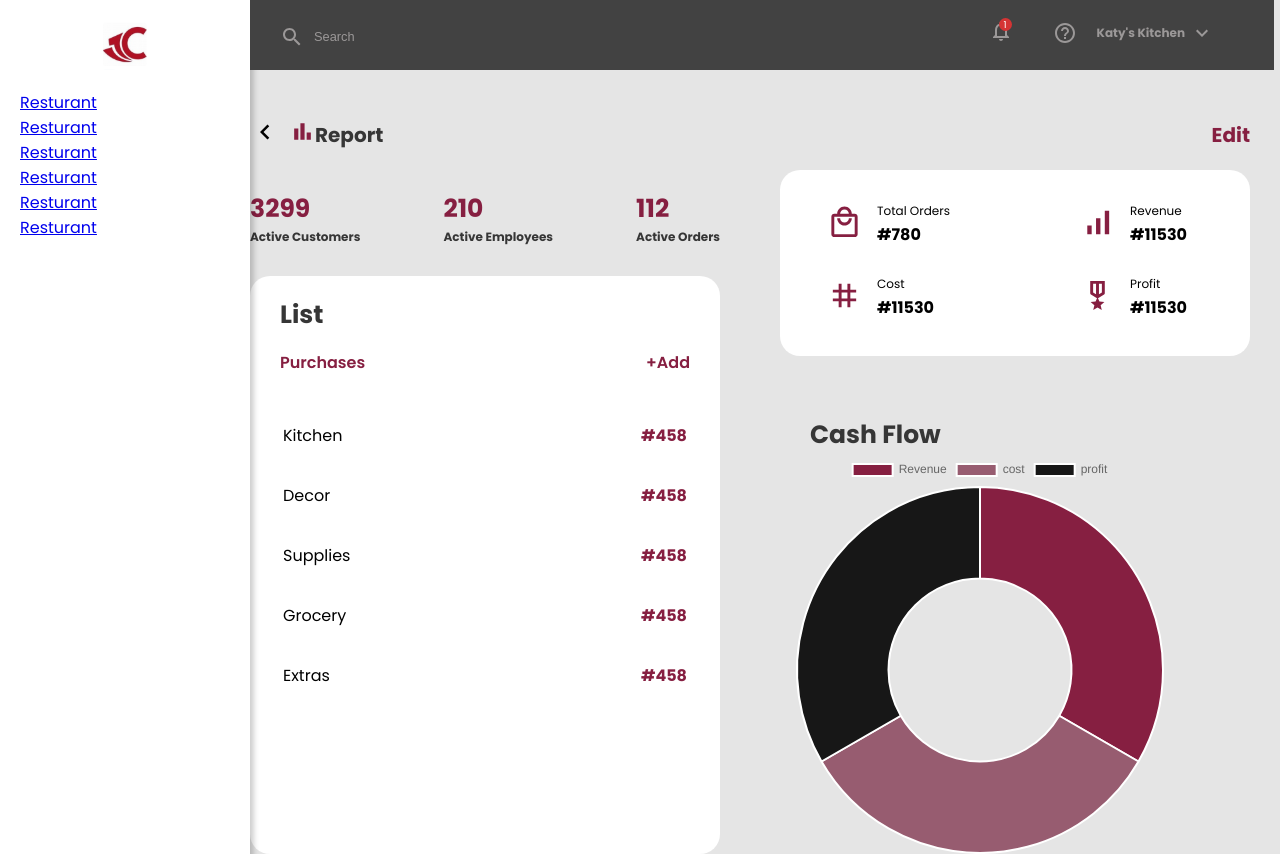
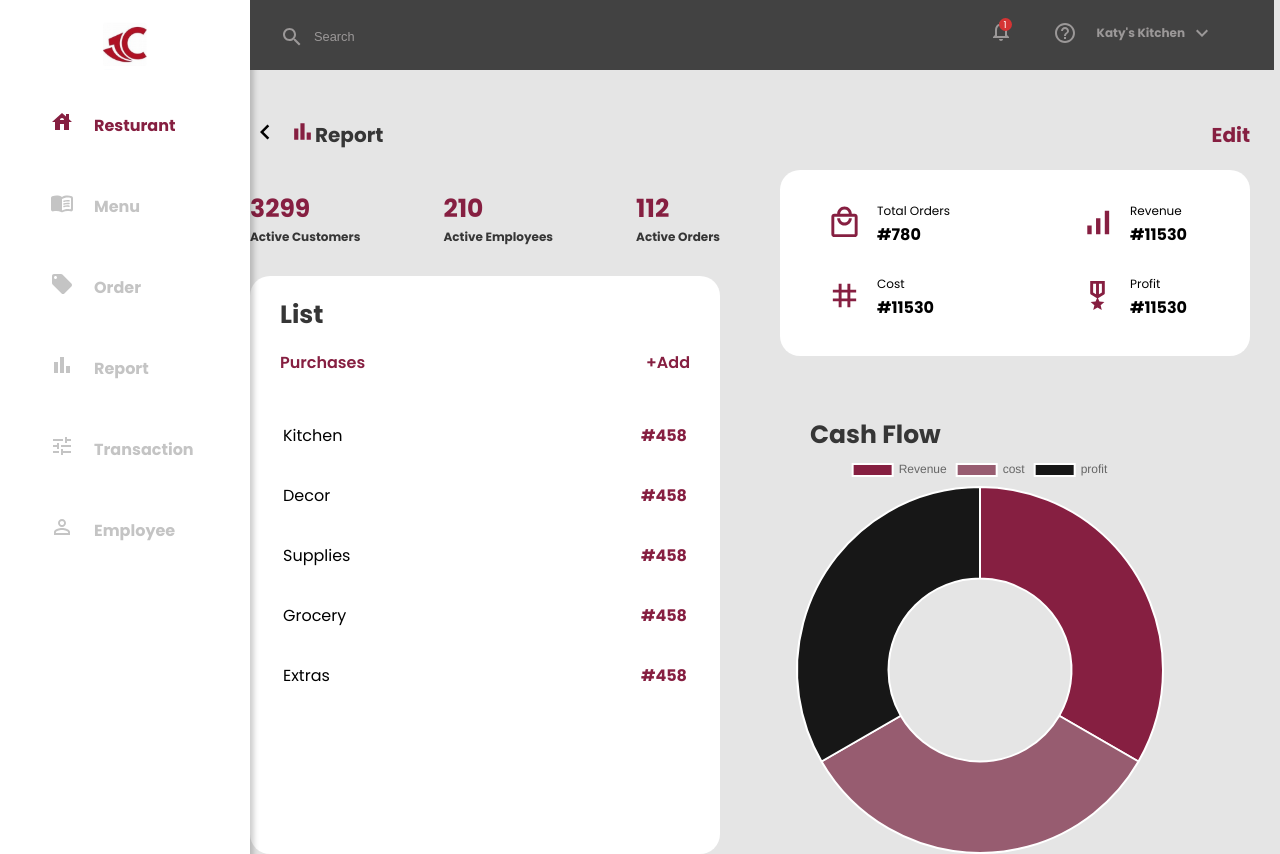
Before and after one commit to Samwell10/officeproject, a React (Create React App) app: page / in a window 1280 px wide. Shown: the top 854 px of the page. Built offline with nearby package versions, Linux system fonts and the light colour scheme.

Commit message:
Report changes

```diff
--- a/src/Components/Sidebar.js
+++ b/src/Components/Sidebar.js
@@ -10,7 +10,7 @@ const Sidebar = () => {
             </div>
             <div className="links">
                 <nav>
-                    {/* {SidebarDetails.map((val, key)=>{
+                    {SidebarDetails.map((val, key)=>{
                         return(
                             <li
                                 key={key}
@@ -25,55 +25,55 @@ const Sidebar = () => {
                                 <div className="address-name">{val.title}</div>
                             </li>
                         )
-                    })} */}
-                    <Link to="/">
+                    })}
+                    {/* <Link to="/">
                         <div className="sideicon">
-                            {/* <div className="sideicon-inner">
+                            <div className="sideicon-inner">
                                 {val.icon}
-                            </div> */}
+                            </div>
                         </div>
                         <div className="address-name">Resturant</div>
                     </Link>
                     <Link to="/Pages/Menu/Menupage">
                         <div className="sideicon">
-                            {/* <div className="sideicon-inner">
+                            <div className="sideicon-inner">
                                 {val.icon}
-                            </div> */}
+                            </div>
                         </div>
                         <div className="address-name">Resturant</div>
                     </Link>
                     <Link to="/Pages/Orders/Orderpage">
                         <div className="sideicon">
-                            {/* <div className="sideicon-inner">
+                            <div className="sideicon-inner">
                                 {val.icon}
-                            </div> */}
+                            </div>
                         </div>
                         <div className="address-name">Resturant</div>
                     </Link>
-                    <a href="/Pages/Report/Report">
+                    <a href="/Pages/Report/Report.js">
                         <div className="sideicon">
-                            {/* <div className="sideicon-inner">
+                            <div className="sideicon-inner">
                                 {val.icon}
-                            </div> */}
+                            </div>
                         </div>
                         <div className="address-name">Resturant</div>
                     </a>
                     <Link to="/Pages/Transactions/Transactionpage">
                         <div className="sideicon">
-                            {/* <div className="sideicon-inner">
+                            <div className="sideicon-inner">
                                 {val.icon}
-                            </div> */}
+                            </div>
                         </div>
                         <div className="address-name">Resturant</div>
                     </Link>
                     <Link to="/Pages/Employee/Employeepage">
                         <div className="sideicon">
-                            {/* <div className="sideicon-inner">
+                            <div className="sideicon-inner">
                                 {val.icon}
-                            </div> */}
+                            </div>
                         </div>
                         <div className="address-name">Resturant</div>
-                    </Link>
+                    </Link> */}
                     </nav>
             </div>
 
```
